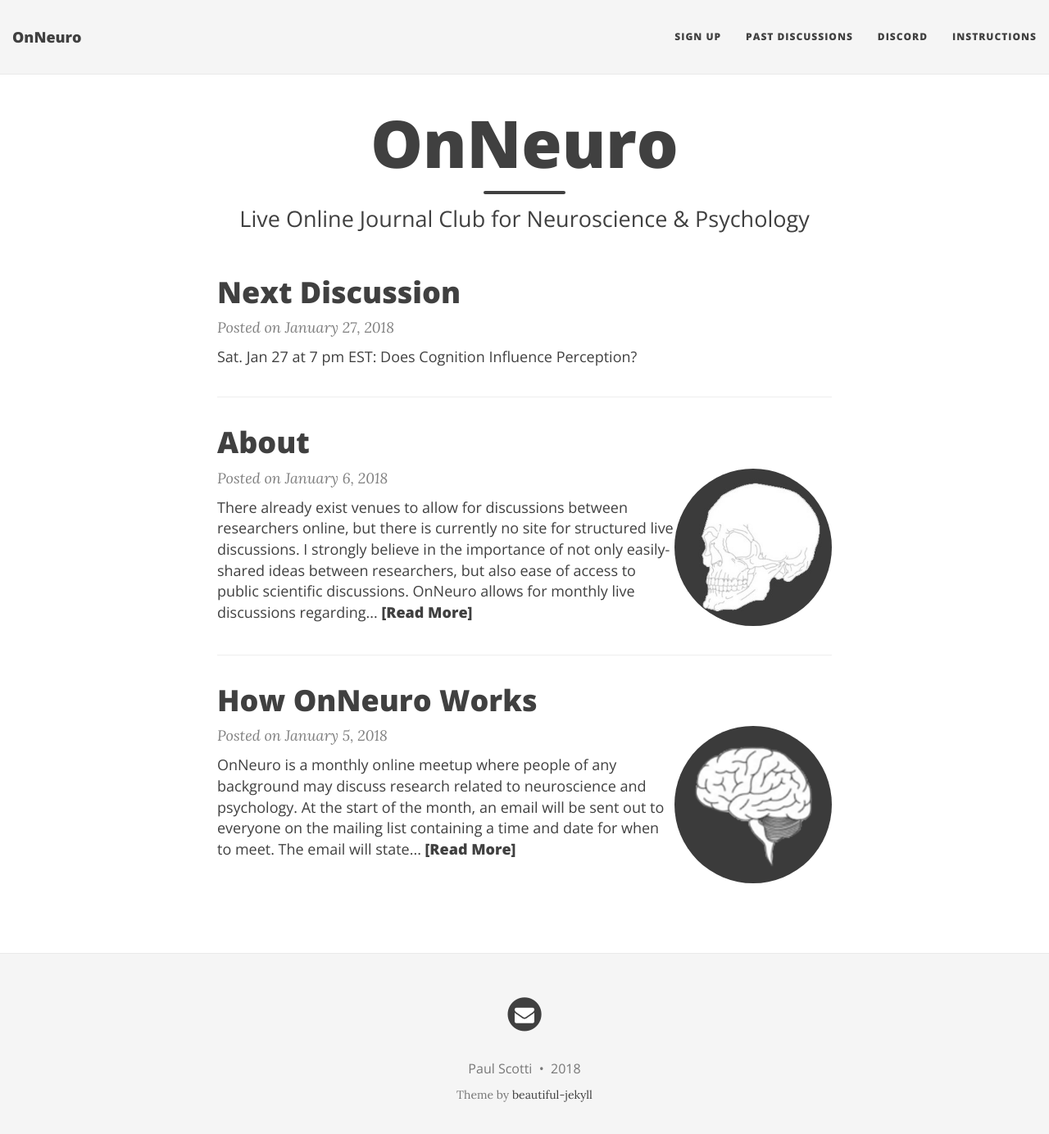
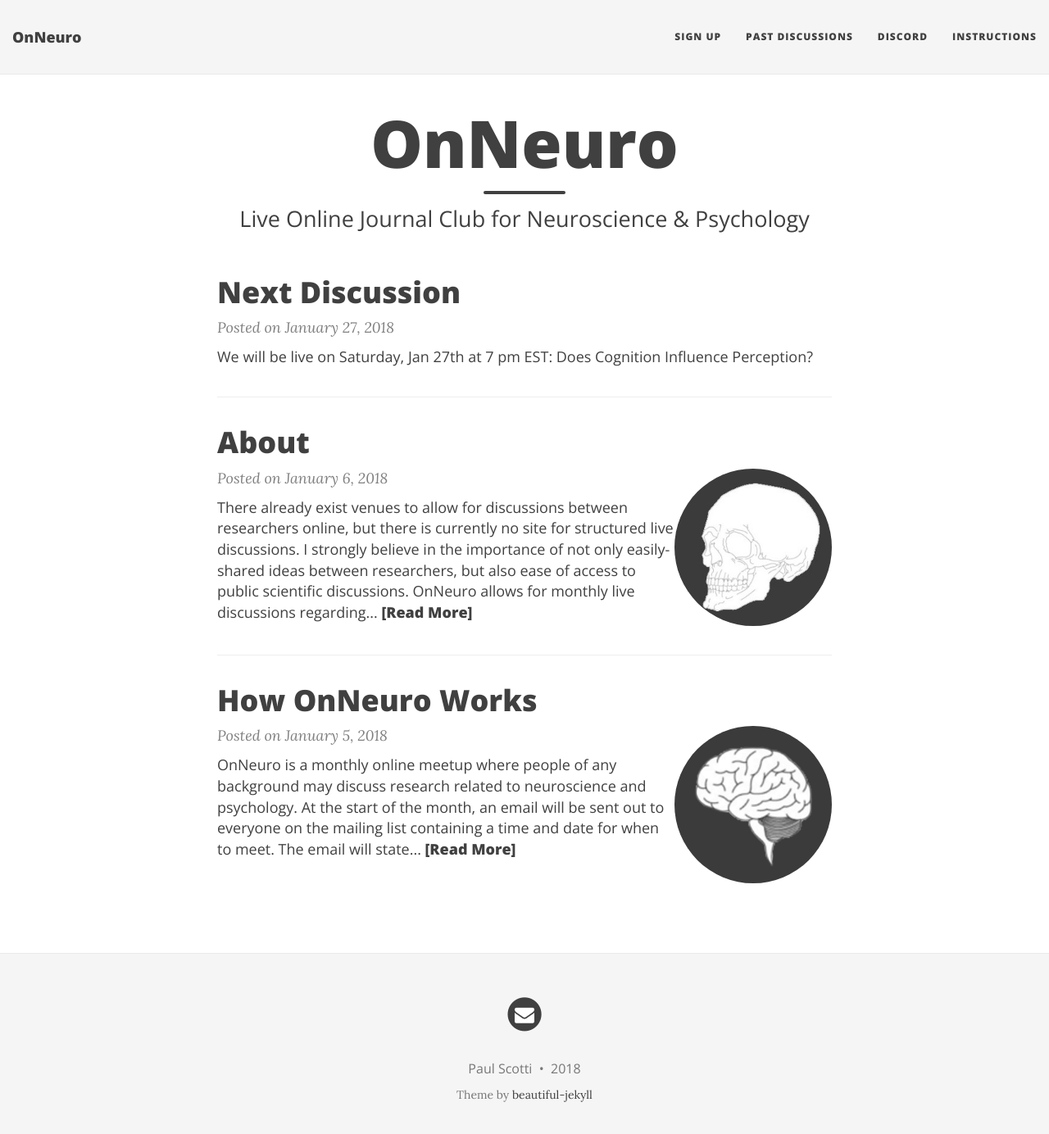
Before and after one commit to OnNeuro/onneuro.github.io, a Jekyll site: the page built from index.html, in a window 1280 px wide and 1397 px high. Shown: the top 1384 px of the window at 82% size. Built offline with Jekyll 4.4.1, drawn with Linux system fonts in a browser that asks for light colours; nearby versions of some CDN libraries; the list of posts is cut into pages by our own code.

Commit message:
Update 2018-01-27-Live.md

```diff
--- a/_posts/2018-01-27-Live.md
+++ b/_posts/2018-01-27-Live.md
@@ -3,6 +3,6 @@
 title: Next Discussion
 ---
 
-## Sat. Jan 27 at 7 pm EST:
+## We will be live on Saturday, Jan 27th at 7 pm EST:
 ## Does Cognition Influence Perception?
 ### ![Click Here to Join](https://discord.gg/zmAAx2W)
```
